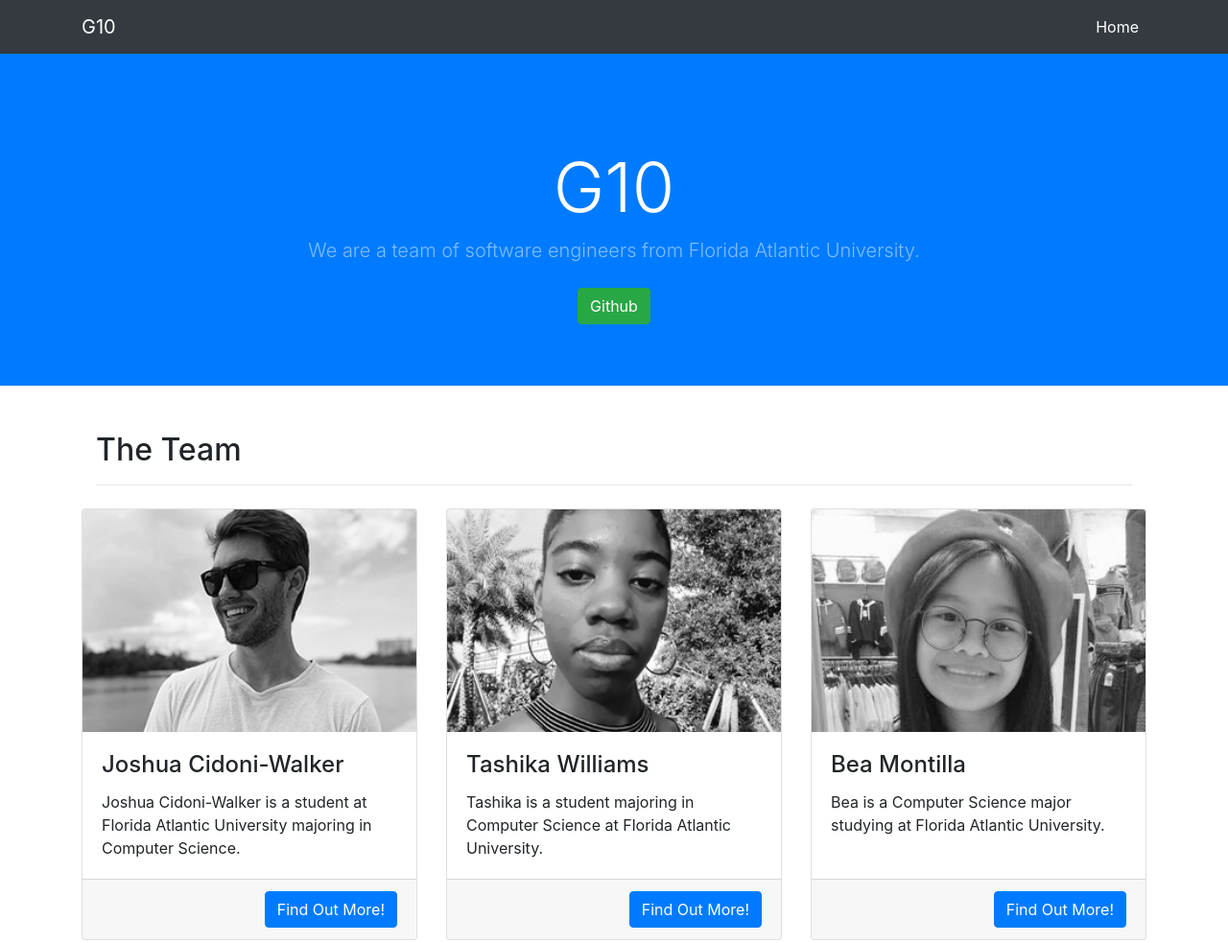
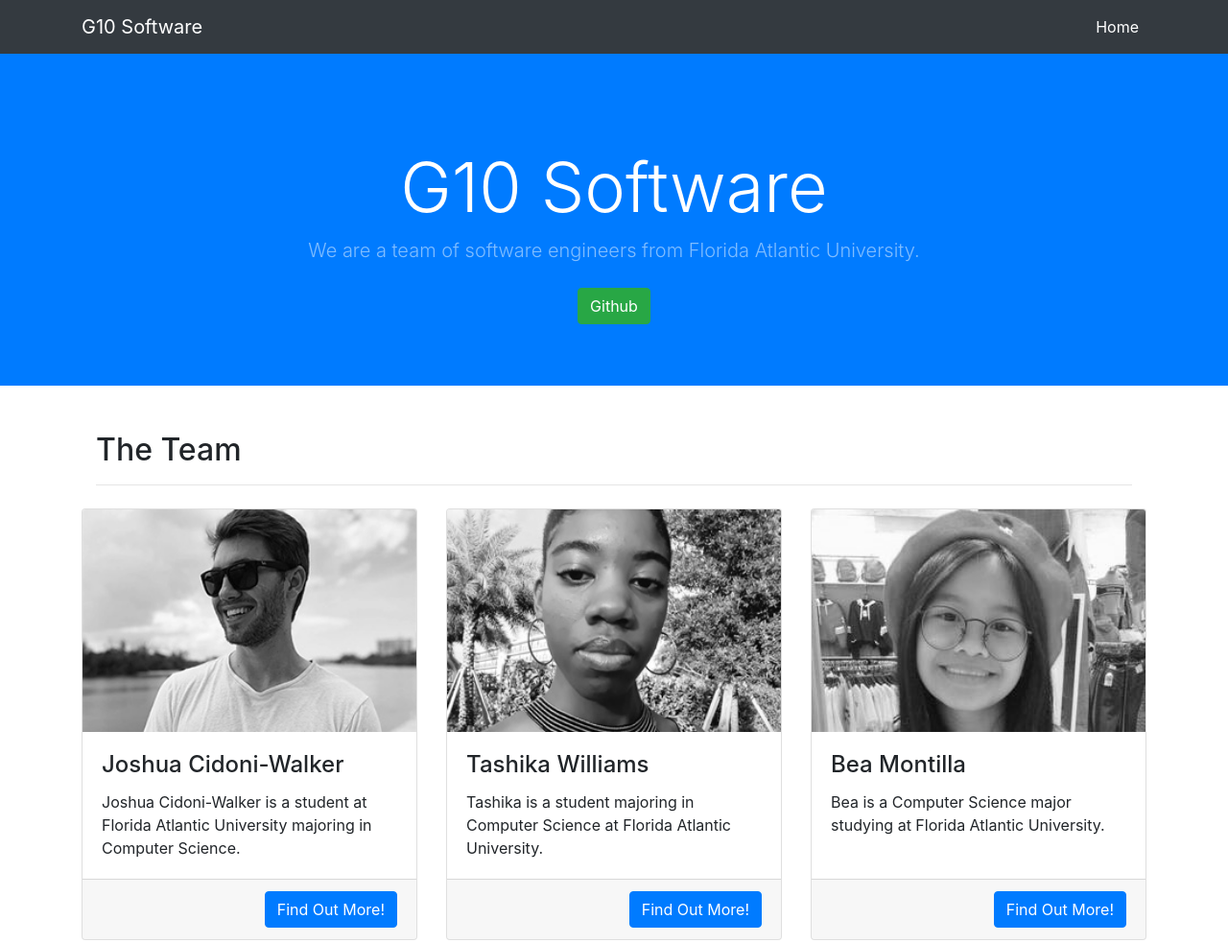
Before and after one commit to cen4010-fall19-g10/team-website, a website: page index.html in a window 1280 px wide. Shown: the top 983 px of the page at 96% size. Drawn offline with Linux system fonts and the light colour scheme.

Commit message:
updated team name, "g10 software"

```diff
--- a/index.html
+++ b/index.html
@@ -8,7 +8,7 @@
   <meta name="description" content="A Software Engineering group at Florida Atlantic University">
   <meta name="author" content="">
 
-  <title>Principles of Software Engineering: G10</title>
+  <title>G10 Software</title>
 
   <!-- Bootstrap core CSS -->
   <link href="vendor/bootstrap/css/bootstrap.min.css" rel="stylesheet">
@@ -23,7 +23,7 @@
   <!-- Navigation -->
   <nav class="navbar navbar-expand-lg navbar-dark bg-dark fixed-top">
     <div class="container">
-      <a class="navbar-brand" href="#">G10</a>
+      <a class="navbar-brand" href="#">G10 Software</a>
       <button class="navbar-toggler" type="button" data-toggle="collapse" data-target="#navbarResponsive" aria-controls="navbarResponsive" aria-expanded="false" aria-label="Toggle navigation">
         <span class="navbar-toggler-icon"></span>
       </button>
@@ -44,7 +44,7 @@
     <div class="container h-100">
       <div class="row h-100 align-items-center">
         <div class="col-lg-12">
-          <h1 class="display-3 text-white mt-5 mb-2 text-center">G10</h1>
+          <h1 class="display-3 text-white mt-5 mb-2 text-center">G10 Software</h1>
           <p class="lead mb-4 text-white-50 text-center">We are a team of software engineers from Florida Atlantic University.</p>
           <p class="text-center"><a href="https://github.com/cen4010-fall19-g10" class="btn btn-success">Github</a>
 
```
